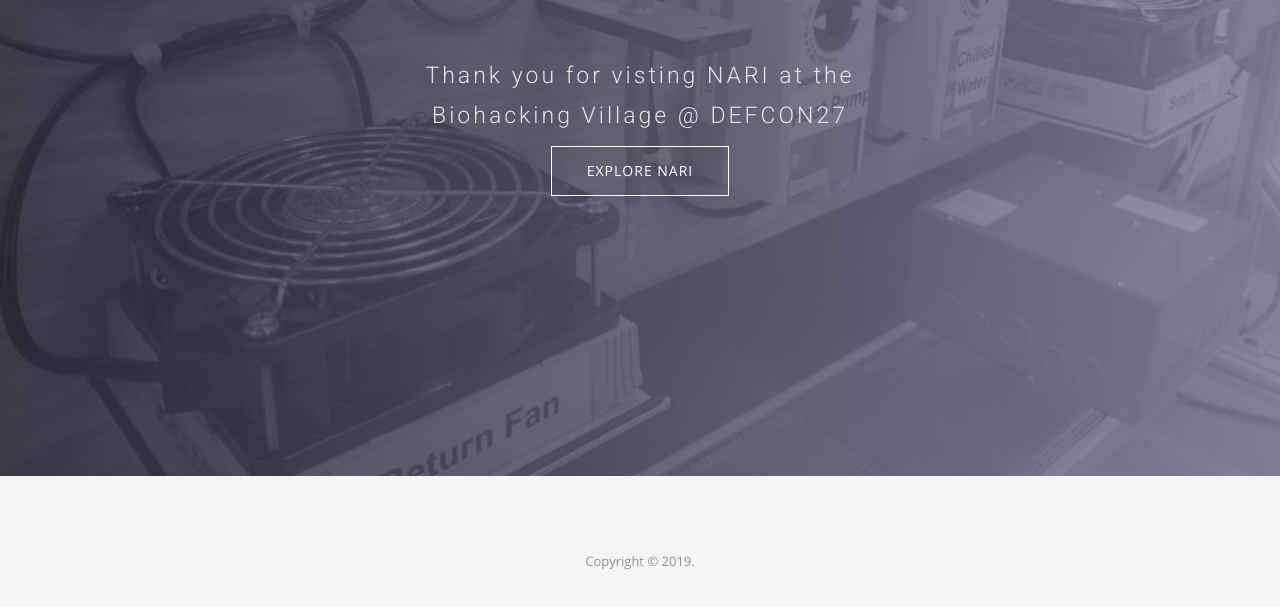
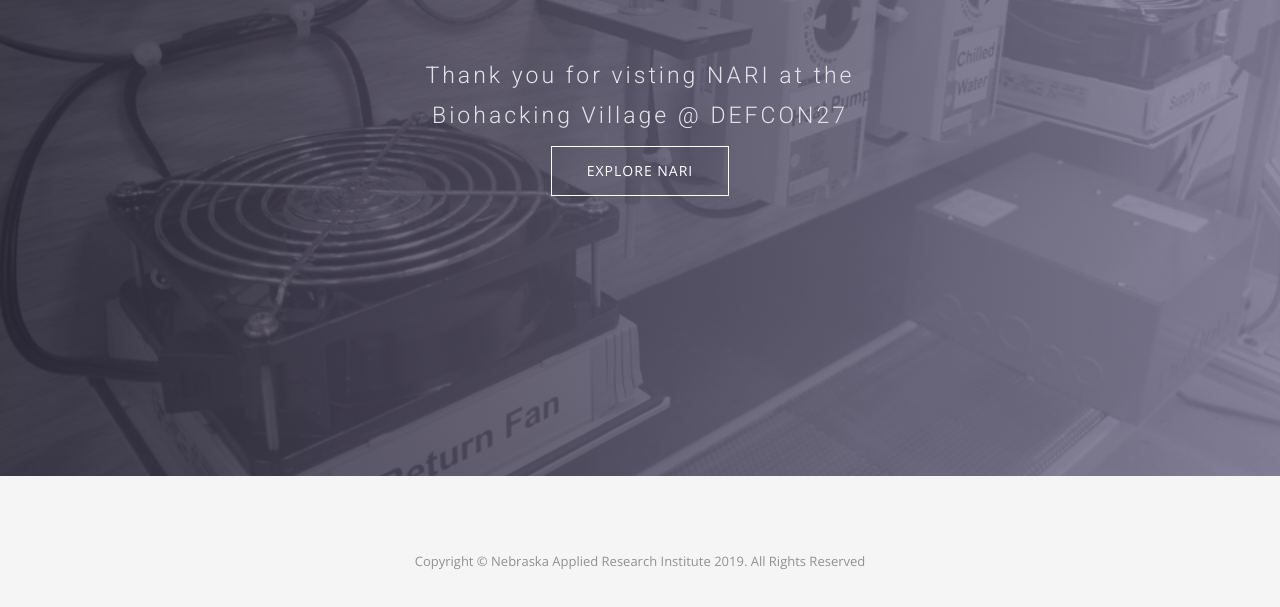
Before and after one commit to mgalde/DEFCON-Promo-3, a plain HTML site: page index.html in a window 1280 px wide. Shown: the part 549-1156 px from the top of the page. Drawn offline with nearby package versions, Linux system fonts and the light colour scheme; a web font is replaced by a local one.

Commit message:
Update index.html

```diff
--- a/index.html
+++ b/index.html
@@ -125,7 +125,7 @@
 
           </ul>
         </div>
-        <p>Copyright &copy; 2019.</p>
+        <p>Copyright &copy; Nebraska Applied Research Institute 2019. All Rights Reserved</p>
       </div>
     </div>
   </div>
```
